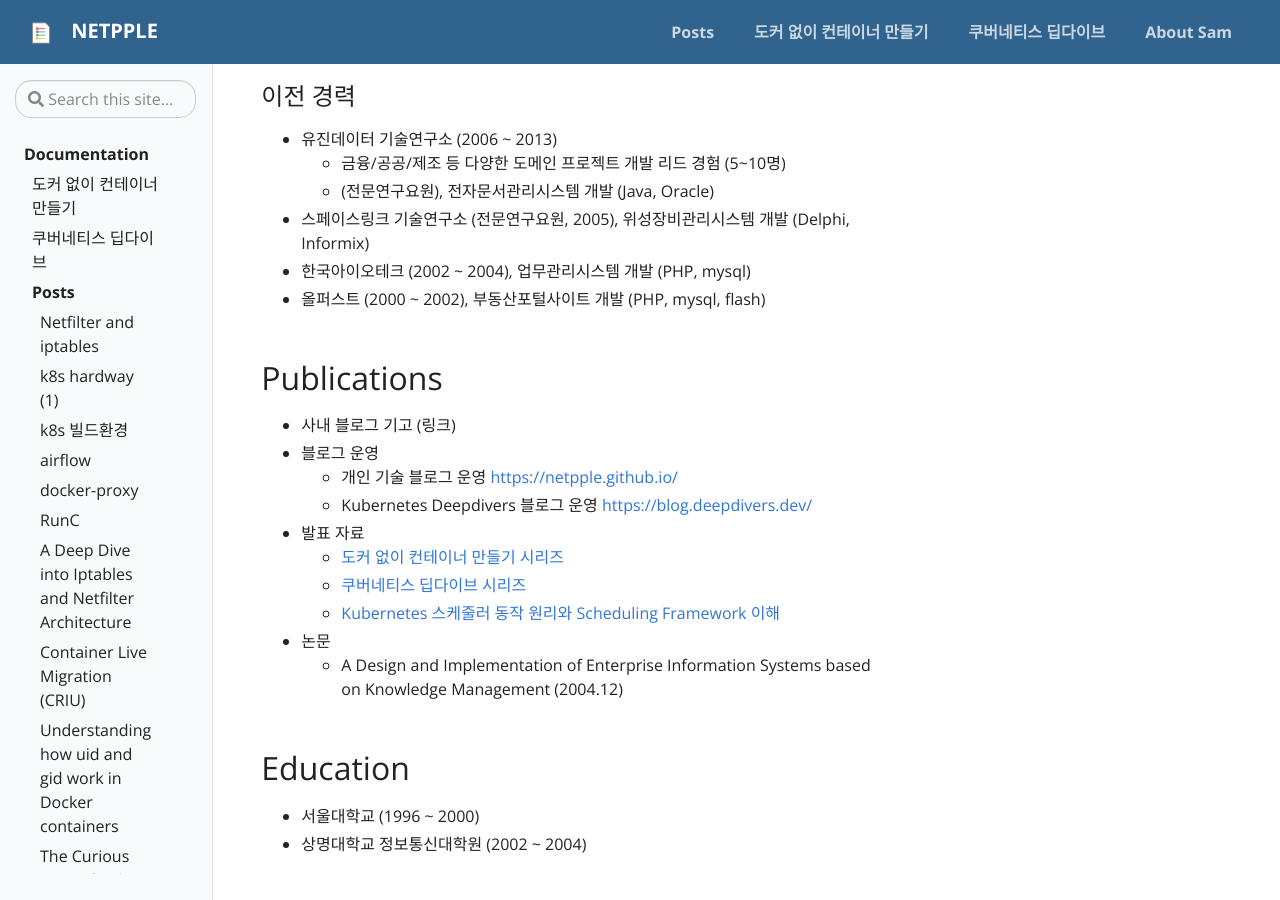
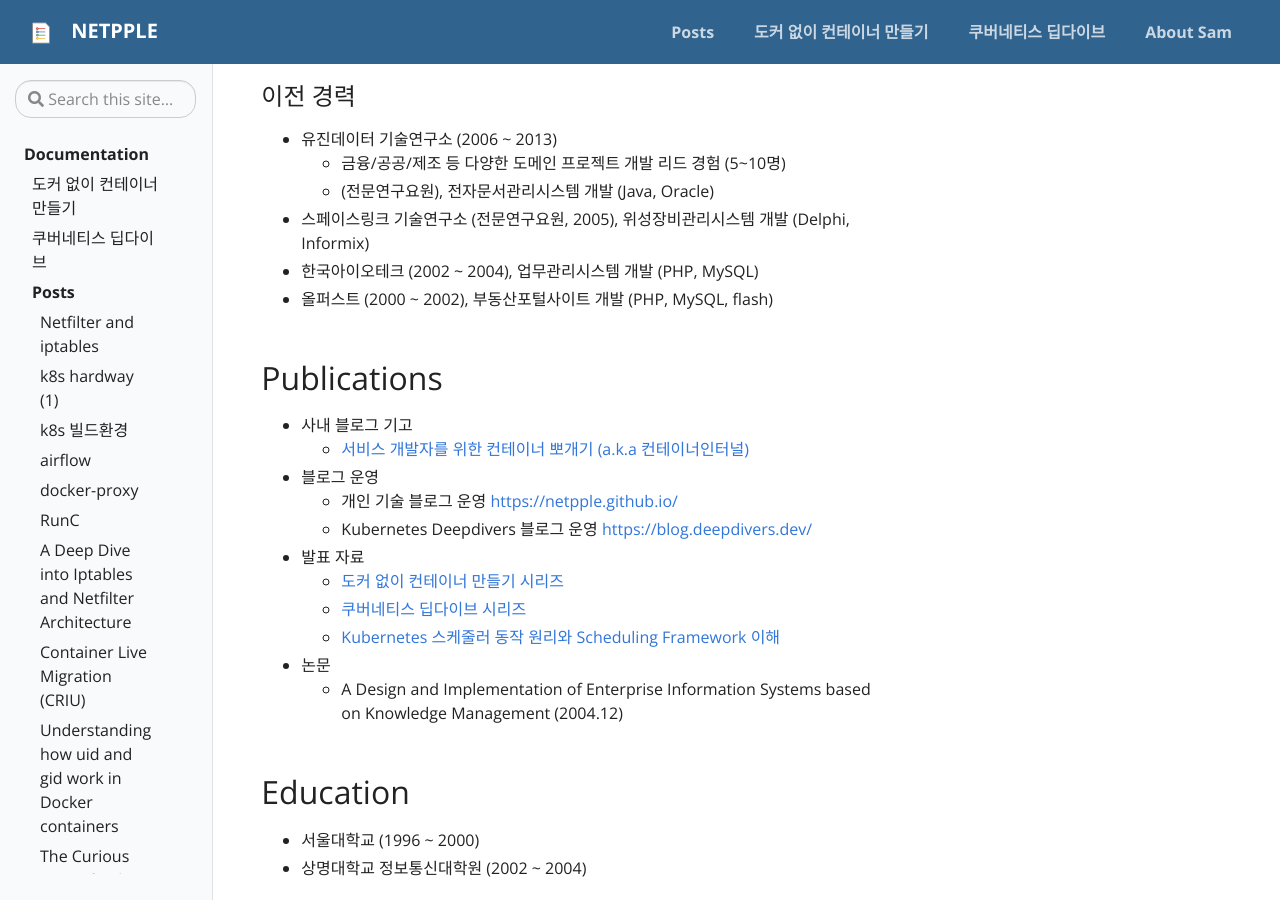
Before and after one commit to netpple/netpple.github.io, a Jekyll site: the page built from pages/about.md, in a window 1280 px wide and 900 px high, scrolled down 1389 px. Built offline with Jekyll 4.4.1, drawn with Linux system fonts in a browser that asks for light colours.

Commit message:
업데이트
업데이트

```diff
--- a/pages/about.md
+++ b/pages/about.md
@@ -20,9 +20,9 @@ permalink: /about/
 ## Skills
 
 - Programming Languages
-    - Java, Python, Go
+  - Java, Python, Go
 - Back-end development
-    - Linux, Container, Kubernetes, ArgoCD, Argo Workflows, Prometheus, Grafana, Couchbase, Redis, etcd, Hadoop
+  - Linux, Container, Kubernetes, ArgoCD, Argo Workflows, Prometheus, Grafana, Couchbase, Redis, etcd, Hadoop
 
 ## Work Experience
 
@@ -57,21 +57,22 @@ permalink: /about/
   - 금융/공공/제조 등 다양한 도메인 프로젝트 개발 리드 경험 (5~10명)
   - (전문연구요원), 전자문서관리시스템 개발  (Java, Oracle)
 - 스페이스링크 기술연구소 (전문연구요원, 2005), 위성장비관리시스템 개발 (Delphi, Informix)
-- 한국아이오테크 (2002 ~ 2004), 업무관리시스템 개발 (PHP, mysql)
-- 올퍼스트 (2000 ~ 2002), 부동산포털사이트 개발 (PHP, mysql, flash)
+- 한국아이오테크 (2002 ~ 2004), 업무관리시스템 개발 (PHP, MySQL)
+- 올퍼스트 (2000 ~ 2002), 부동산포털사이트 개발 (PHP, MySQL, flash)
 
 ## Publications
 
-- 사내 블로그 기고 (링크)
+- 사내 블로그 기고
+  - [서비스 개발자를 위한 컨테이너 뽀개기 (a.k.a 컨테이너인터널)](https://tech.kakaoenterprise.com/150)
 - 블로그 운영
-    - 개인 기술 블로그 운영 [https://netpple.github.io/](https://netpple.github.io/)
-    - Kubernetes Deepdivers 블로그 운영 [https://blog.deepdivers.dev/](https://blog.deepdivers.dev/)
+  - 개인 기술 블로그 운영 [https://netpple.github.io/](https://netpple.github.io/)
+  - Kubernetes Deepdivers 블로그 운영 [https://blog.deepdivers.dev/](https://blog.deepdivers.dev/)
 - 발표 자료
-    - [도커 없이 컨테이너 만들기 시리즈](https://netpple.github.io/docs/make-container-without-docker/)
-    - [쿠버네티스 딥다이브 시리즈](https://netpple.github.io/docs/deepdive-into-kubernetes/)
-    - [Kubernetes 스케줄러 동작 원리와 Scheduling Framework 이해](https://blog.deepdivers.dev/kubernetes-scheduler/1)
+  - [도커 없이 컨테이너 만들기 시리즈](https://netpple.github.io/docs/make-container-without-docker/)
+  - [쿠버네티스 딥다이브 시리즈](https://netpple.github.io/docs/deepdive-into-kubernetes/)
+  - [Kubernetes 스케줄러 동작 원리와 Scheduling Framework 이해](https://blog.deepdivers.dev/kubernetes-scheduler/1)
 - 논문
-    - A Design and Implementation of Enterprise Information Systems based on Knowledge Management (2004.12)
+  - A Design and Implementation of Enterprise Information Systems based on Knowledge Management (2004.12)
 
 ## Education
 
```
